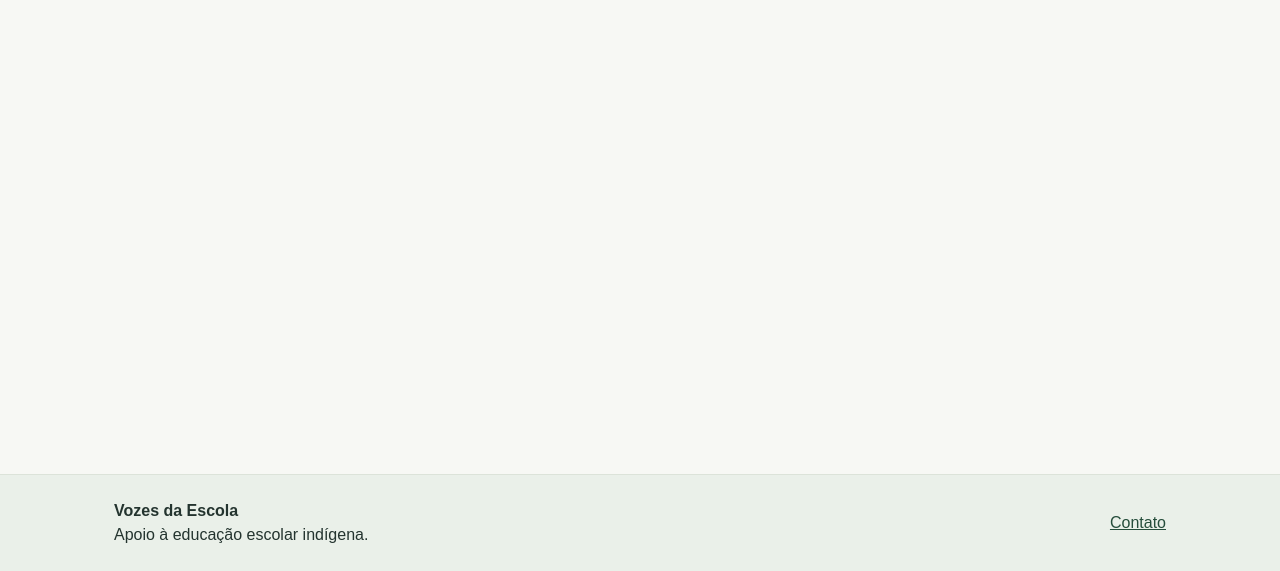
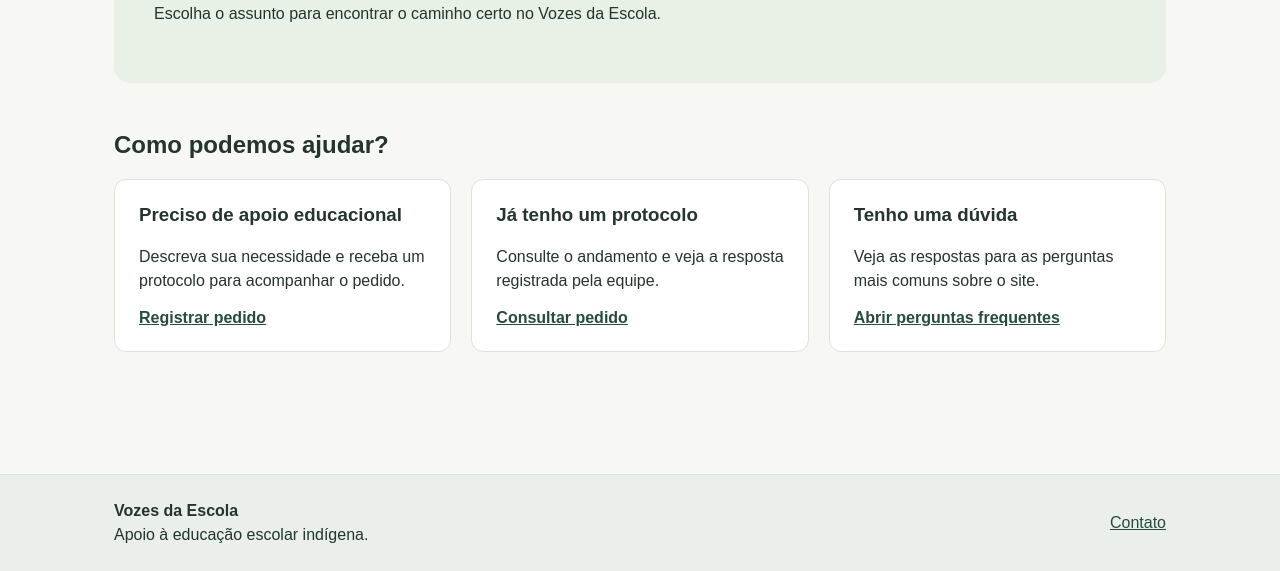
Before and after one commit to BFVVH/apoio-educacao-indigena, a plain HTML site: page paginas/contato.html in a window 1280 px wide. Shown: the part 229-800 px from the top of the page. Drawn offline with Linux system fonts and the light colour scheme.

Commit message:
feat: organiza os caminhos da pagina contato
Co-authored-by: Victor0Henrique <Victor0Henrique@users.noreply.github.com>
Co-authored-by: BrenoMenezes20 <BrenoMenezes20@users.noreply.github.com>
Co-authored-by: Felipe Rocha <felipee.rochaa.sanchess@gmail.com>

```diff
--- a/css/style.css
+++ b/css/style.css
@@ -372,6 +372,36 @@ main {
     margin-bottom: 0;
 }
 
+.secao-contato {
+    margin-top: 48px;
+}
+
+.opcoes-contato {
+    display: grid;
+    grid-template-columns: repeat(3, minmax(0, 1fr));
+    gap: 20px;
+}
+
+.opcoes-contato article {
+    padding: 24px;
+    border: 1px solid #dce3d9;
+    border-radius: 12px;
+    background: #fff;
+}
+
+.opcoes-contato h3 {
+    margin-top: 0;
+}
+
+.opcoes-contato p {
+    line-height: 1.5;
+}
+
+.opcoes-contato a {
+    color: #254d3b;
+    font-weight: 700;
+}
+
 .rodape {
     background: #eaf0e9;
     border-top: 1px solid #dce3d9;
@@ -430,4 +460,8 @@ main {
     .lista-materiais {
         grid-template-columns: 1fr;
     }
+
+    .opcoes-contato {
+        grid-template-columns: 1fr;
+    }
 }
--- a/paginas/contato.html
+++ b/paginas/contato.html
@@ -24,7 +24,31 @@
         </nav>
     </header>
     <main>
-        <h1>Contato</h1>
+        <section class="apresentacao-pagina">
+            <h1>Contato</h1>
+            <p>Escolha o assunto para encontrar o caminho certo no Vozes da Escola.</p>
+        </section>
+
+        <section class="secao-contato" aria-labelledby="titulo-contato">
+            <h2 id="titulo-contato">Como podemos ajudar?</h2>
+            <div class="opcoes-contato">
+                <article>
+                    <h3>Preciso de apoio educacional</h3>
+                    <p>Descreva sua necessidade e receba um protocolo para acompanhar o pedido.</p>
+                    <a href="pedidos.html">Registrar pedido</a>
+                </article>
+                <article>
+                    <h3>Já tenho um protocolo</h3>
+                    <p>Consulte o andamento e veja a resposta registrada pela equipe.</p>
+                    <a href="pedidos.html#consulta-pedido">Consultar pedido</a>
+                </article>
+                <article>
+                    <h3>Tenho uma dúvida</h3>
+                    <p>Veja as respostas para as perguntas mais comuns sobre o site.</p>
+                    <a href="faq.html">Abrir perguntas frequentes</a>
+                </article>
+            </div>
+        </section>
     </main>
     <footer class="rodape">
         <div class="conteudo-rodape">
```
Also changed, not shown: paginas/pedidos.html (+1 -1 lines).
